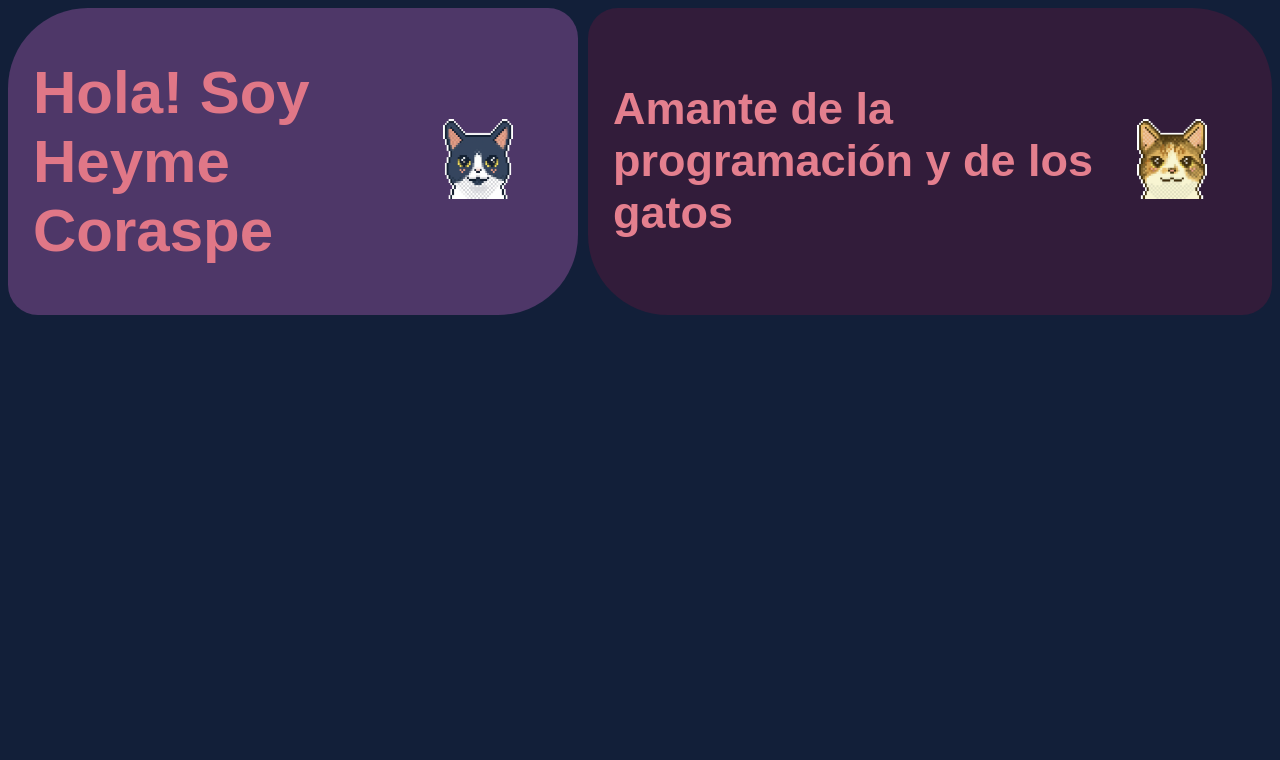
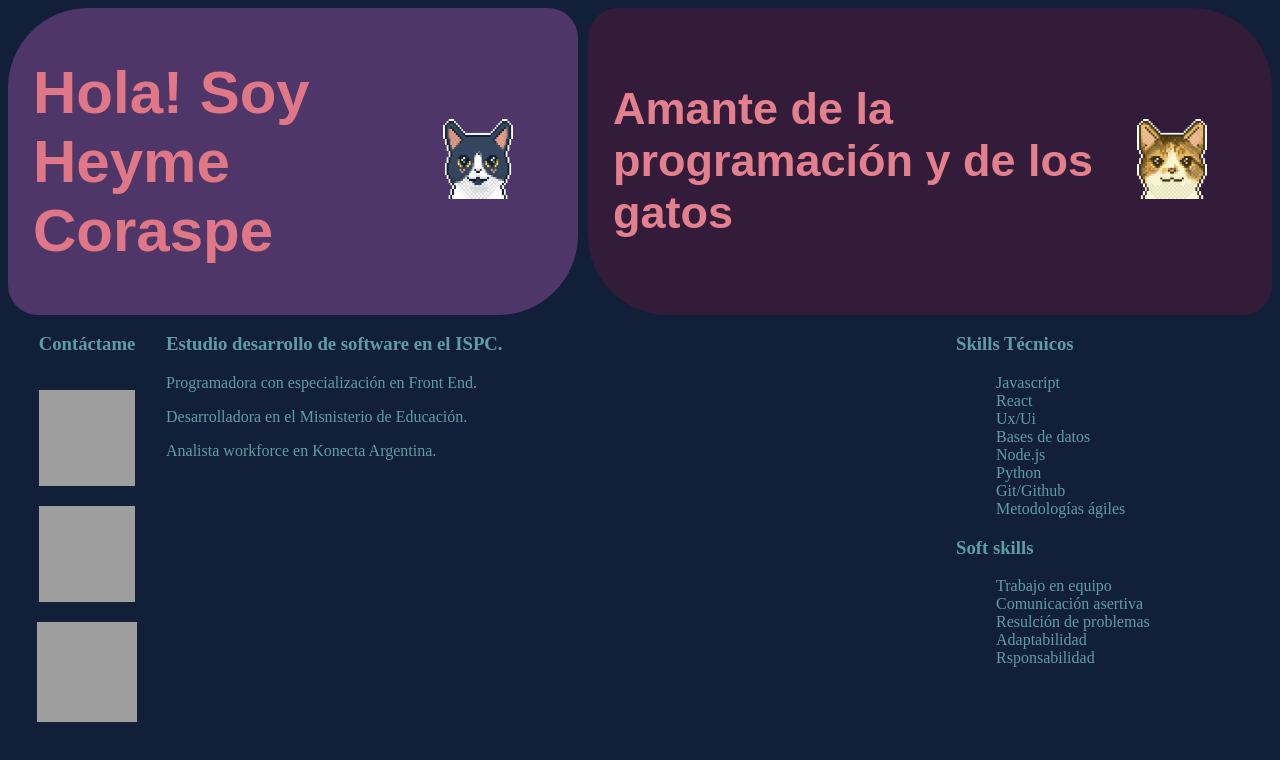
Before and after one commit to HeymeCoraspe/Heyme_Coraspe_Portfolio, a plain HTML site: page index.html in a window 1280 px wide. Drawn offline with Linux system fonts and the light colour scheme; grey boxes are pictures that could not be loaded; a web font is replaced by a local one.

Commit message:
sección contacto, formación y habilidades en curso

```diff
--- a/css/index.css
+++ b/css/index.css
@@ -1,16 +1,20 @@
-/*#121f39 #166581 #4e3768 #321c3a #d86375 #f31cb6*/
+/*#121f39 #166581 #4e3768 #321c3a #d86375 c*/
 /**/
 
 html, body, main{
     height: 100%;
     background-color: #121f39;
     box-sizing: border-box;
+    color: cadetblue;
+}
+
+li, ul{
+    list-style: none;
 }
 /* sección sobre mí*/
 .presentacion{
     margin-top: 8px;
     display: grid;
-    grid-template-areas: "presentacion-contenido1" "presentacion2";
     grid-template-columns: 5fr 6fr;
     gap: 10px;
 }
@@ -29,7 +33,6 @@ html, body, main{
 .presentacion-contenido2{
     display: flex ;
     flex-direction: row;
-    justify-content: right;
     justify-content: center;
     align-items: center;
     background-color: #321c3a;
@@ -55,3 +58,17 @@ html, body, main{
 }
 
 /* FIN sección sobre mí*/
+
+/*INICIO formación y habilidades*/
+.formacion-habilidades{
+    display: grid;
+    grid-template-columns: 1fr 5fr 2fr;
+}
+
+.h-contacto{
+    display: flex;
+    flex-direction: column;
+    justify-content: center;
+    align-items: center;
+    gap: 1rem;
+}
--- a/index.html
+++ b/index.html
@@ -24,8 +24,6 @@
             <article class="presentacion">
 
                 <section class="presentacion-contenido1">
-                     <!--sobre mi, nombre y descripción de perfil
-                 redes sociales/contacto/foto-->
 
                     <h2 class="presentacion-tituloppal">
                         Hola! Soy Heyme Coraspe
@@ -48,12 +46,61 @@
 
             </article>
 
-            <section>
-                 <!--proyectos con imagenes-->
+            <section class="formacion-habilidades">
+
+                <section class="h-contacto">
+                    <h3>Contáctame</h3>
+                    <a target="_blank" href="https://www.linkedin.com/in/heyme-coraspe-bueno/">
+                        <img width="96" height="96" src="https://img.icons8.com/fluency/96/linkedin.png" alt="linkedin"/>
+                    </a>
+
+                    <a target="_blank" href="mailto:heyme.coraspe@gmail.com">
+                        <img width="96" height="96" src="https://img.icons8.com/color/96/gmail-new.png" alt="gmail-new"/>
+                    </a>
+
+                    <a target="_blank" href="https://github.com/HeymeCoraspe">
+                        <img width="100" height="100" src="https://img.icons8.com/ios-filled/100/github.png" alt="github"/>
+                    </a>
+
+                </section>
+
+                <section class="h-formacion">
+
+                    <h3 class="formacion-tit">Estudio desarrollo de software en el ISPC.</h3>
+                    <p class="formacion-p">Programadora con especialización en Front End.</p>
+                    <p class="formacion-p">Desarrolladora en el Misnisterio de Educación.</p>
+                    <p class="formacion-p">Analista workforce en Konecta Argentina.</p>
+
+                </section>
+
+                <section class="h-habilidades">
+
+                    <h3>Skills Técnicos</h3>
+                    <ul>
+                        <li>Javascript</li>
+                        <li>React</li>
+                        <li>Ux/Ui</li>
+                        <li>Bases de datos</li>
+                        <li>Node.js</li>
+                        <li>Python</li>
+                        <li>Git/Github</li>
+                        <li>Metodologías ágiles</li>
+                    </ul>
+
+                    <h3>Soft skills</h3>
+                    <ul>
+                        <li>Trabajo en equipo</li>
+                        <li>Comunicación asertiva</li>
+                        <li>Resulción de problemas</li>
+                        <li>Adaptabilidad</li>
+                        <li>Rsponsabilidad</li>
+                    </ul>
+                </section>
+
             </section>
 
             <section>
-                 <!--formación y habilidades-->
+                <!--proyectos con imagenes-->
             </section>
 
         </main>
```
